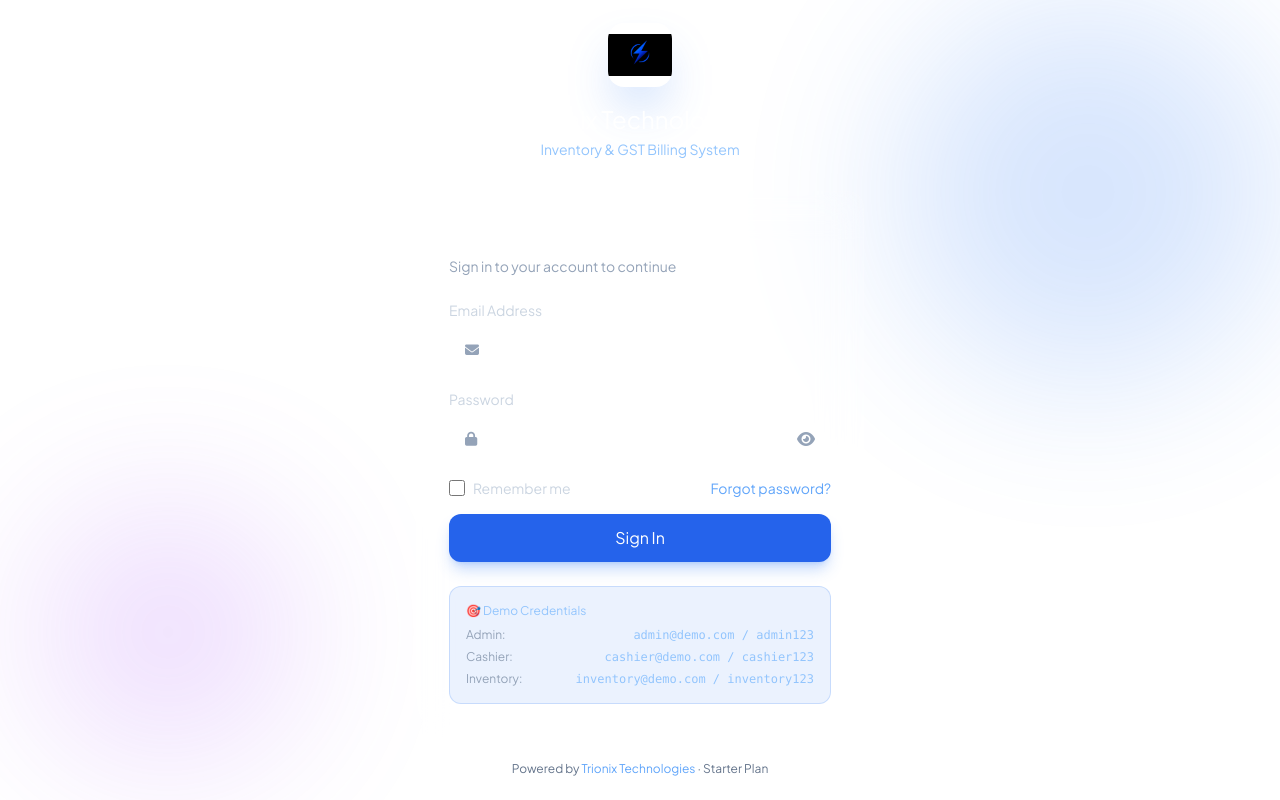
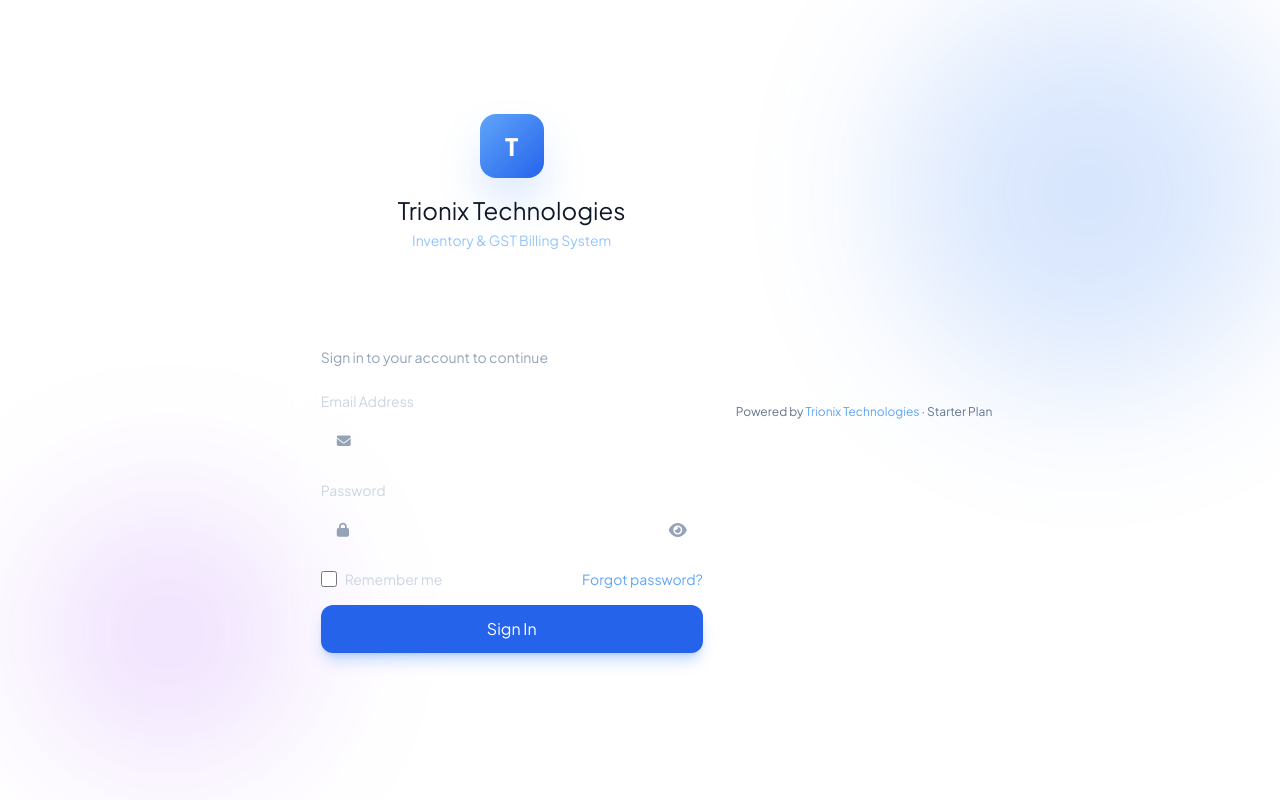
Before and after one commit to heleep/demo, a Flask app: page /login in a window 1280 px wide. Run offline with Flask 3, Linux system fonts and the light colour scheme; some libraries are stand-ins or nearby versions.

Commit message:
Fix login page - black text, remove demo credentials

```diff
--- a/templates/auth/login.html
+++ b/templates/auth/login.html
@@ -11,7 +11,7 @@
         * { font-family: 'Plus Jakarta Sans', sans-serif; }
         body { background: linear-gradient(135deg, #0f172a 0%, #1e3a8a 50%, #1e40af 100%); min-height: 100vh; }
         .glass { background: rgba(255,255,255,0.05); backdrop-filter: blur(20px); border: 1px solid rgba(255,255,255,0.1); }
-        .input-field { width: 100%; padding: 12px 16px; background: rgba(255,255,255,0.08); border: 1.5px solid rgba(255,255,255,0.15); border-radius: 12px; color: white; font-size: 14px; transition: all 0.2s; outline: none; }
+        .input-field { width: 100%; padding: 12px 16px; background: rgba(255,255,255,0.08); border: 1.5px solid rgba(255,255,255,0.15); border-radius: 12px; color: #111827; font-size: 14px; transition: all 0.2s; outline: none; }
         .input-field::placeholder { color: rgba(255,255,255,0.4); }
         .input-field:focus { border-color: #60a5fa; background: rgba(255,255,255,0.12); box-shadow: 0 0 0 3px rgba(96,165,250,0.2); }
         .grid-bg { background-image: linear-gradient(rgba(255,255,255,0.03) 1px, transparent 1px), linear-gradient(90deg, rgba(255,255,255,0.03) 1px, transparent 1px); background-size: 40px 40px; }
@@ -25,8 +25,10 @@
     <div class="w-full max-w-md relative z-10">
         <!-- Logo -->
         <div class="text-center mb-8">
-            <img src="{{ url_for('static', filename='images/logo.png') }}" class="w-16 h-16 rounded-2xl object-contain mx-auto mb-4 shadow-2xl shadow-blue-500/40" alt="Trionix Technologies Logo">
-            <h1 class="text-2xl font-800 text-white">Trionix Technologies</h1>
+            <div class="w-16 h-16 bg-gradient-to-br from-blue-400 to-blue-600 rounded-2xl flex items-center justify-center mx-auto mb-4 shadow-2xl shadow-blue-500/40">
+                <span class="text-white font-black text-2xl">T</span>
+            </div>
+            <h1 class="text-2xl font-800 text-gray-900">Trionix Technologies</h1>
             <p class="text-blue-300 text-sm font-500 mt-1">Inventory & GST Billing System</p>
         </div>
 
@@ -83,24 +85,7 @@
                     </button>
                 </div>
             </form>
-
-            <!-- Demo Credentials -->
-            <div class="mt-6 p-4 rounded-xl border border-blue-500/20 bg-blue-500/10">
-                <p class="text-blue-300 text-xs font-700 mb-2">🎯 Demo Credentials</p>
-                <div class="grid grid-cols-1 gap-1.5 text-xs text-slate-400">
-                    <div class="flex justify-between">
-                        <span>Admin:</span>
-                        <span class="text-blue-300 font-mono">admin@demo.com / admin123</span>
-                    </div>
-                    <div class="flex justify-between">
-                        <span>Cashier:</span>
-                        <span class="text-blue-300 font-mono">cashier@demo.com / cashier123</span>
-                    </div>
-                    <div class="flex justify-between">
-                        <span>Inventory:</span>
-                        <span class="text-blue-300 font-mono">inventory@demo.com / inventory123</span>
-                    </div>
-                </div>
+        </div>
             </div>
         </div>
 
@@ -116,15 +101,6 @@
             if (input.type === 'password') { input.type = 'text'; icon.classList.replace('fa-eye', 'fa-eye-slash'); }
             else { input.type = 'password'; icon.classList.replace('fa-eye-slash', 'fa-eye'); }
         }
-
-        // Quick fill demo credentials
-        document.querySelectorAll('.font-mono').forEach(el => {
-            el.style.cursor = 'pointer';
-            el.addEventListener('click', () => {
-                const parts = el.textContent.split(' / ');
-                document.querySelector('input[name="email"]').value = parts[0];
-                document.querySelector('input[name="password"]').value = parts[1];
-            });
         });
     </script>
 </body>
```
